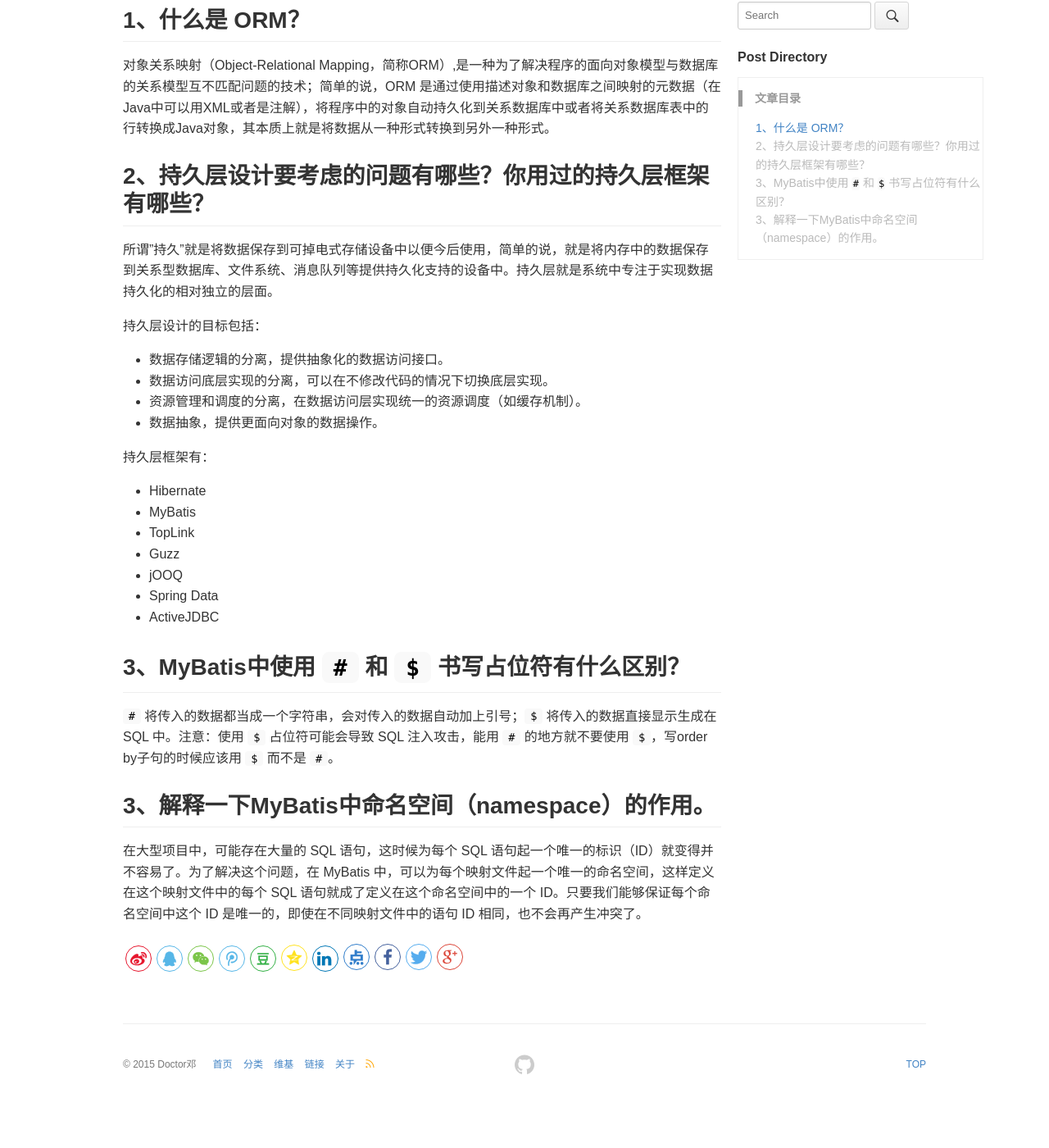
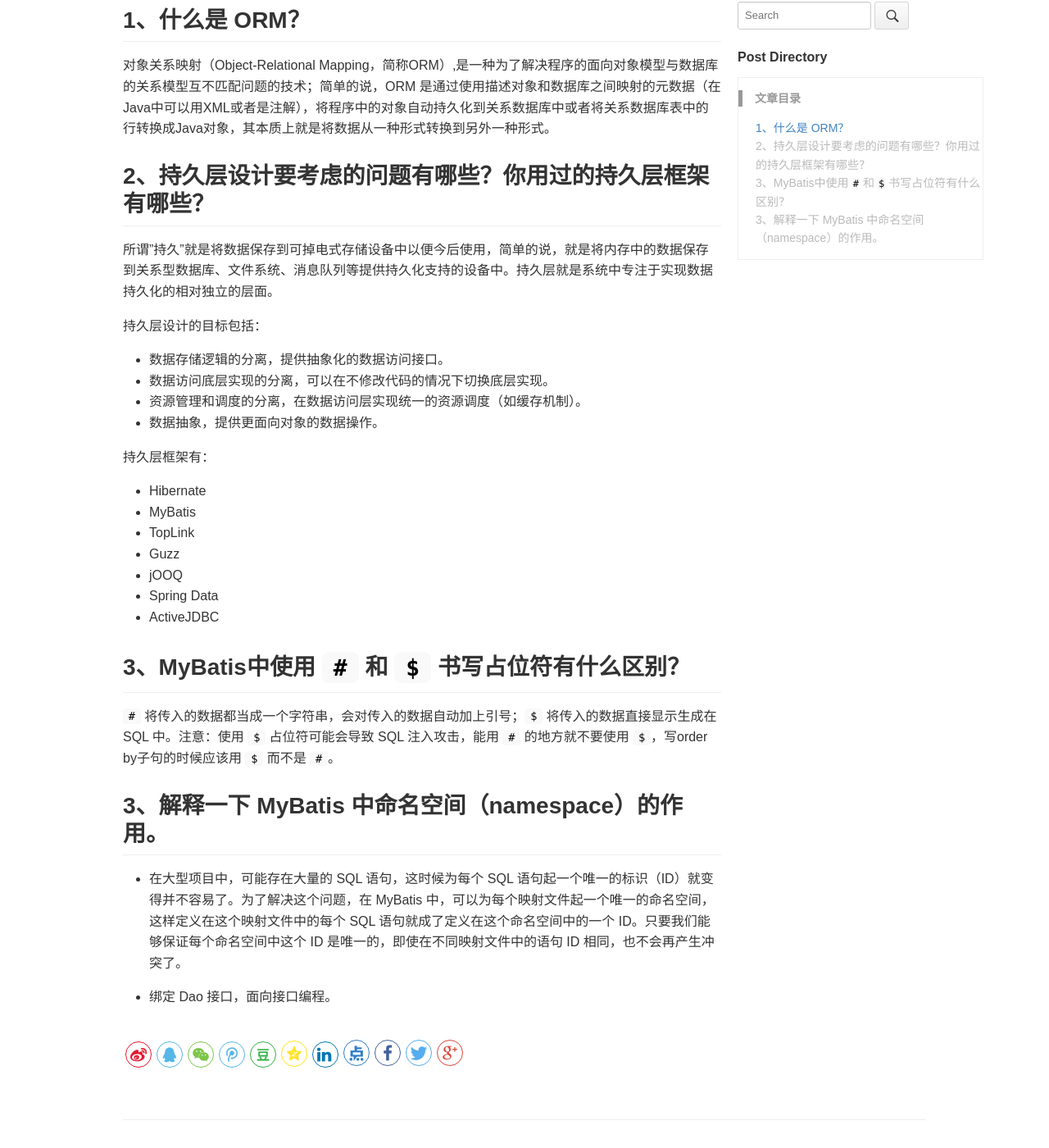
Before and after one commit to DoctorDeng/DoctorDeng.github.io, a Jekyll site: the page built from _posts/2016-09-18-java-SSM.md, in a window 1280 px wide and 1400 px high, scrolled down 266 px. Shown: the whole window at 82% size. Built offline with Jekyll 4.4.1, drawn with Linux system fonts in a browser that asks for light colours; before the commit the page ends 1613 px from its top, so only the background shows below that.

Commit message:
modify file

```diff
--- a/_posts/2016-09-18-java-SSM.md
+++ b/_posts/2016-09-18-java-SSM.md
@@ -32,5 +32,7 @@
 ## 3、MyBatis中使用 `#` 和 `$` 书写占位符有什么区别？
 `#` 将传入的数据都当成一个字符串，会对传入的数据自动加上引号；`$` 将传入的数据直接显示生成在 SQL 中。注意：使用 `$` 占位符可能会导致 SQL 注入攻击，能用 `#` 的地方就不要使用 `$`，写order by子句的时候应该用 `$` 而不是 `#`。
 
-## 3、解释一下MyBatis中命名空间（namespace）的作用。
-在大型项目中，可能存在大量的 SQL 语句，这时候为每个 SQL 语句起一个唯一的标识（ID）就变得并不容易了。为了解决这个问题，在 MyBatis 中，可以为每个映射文件起一个唯一的命名空间，这样定义在这个映射文件中的每个 SQL 语句就成了定义在这个命名空间中的一个 ID。只要我们能够保证每个命名空间中这个 ID 是唯一的，即使在不同映射文件中的语句 ID 相同，也不会再产生冲突了。
+## 3、解释一下 MyBatis 中命名空间（namespace）的作用。
+* 在大型项目中，可能存在大量的 SQL 语句，这时候为每个 SQL 语句起一个唯一的标识（ID）就变得并不容易了。为了解决这个问题，在 MyBatis 中，可以为每个映射文件起一个唯一的命名空间，这样定义在这个映射文件中的每个 SQL 语句就成了定义在这个命名空间中的一个 ID。只要我们能够保证每个命名空间中这个 ID 是唯一的，即使在不同映射文件中的语句 ID 相同，也不会再产生冲突了。
+
+* 绑定 Dao 接口，面向接口编程。
```
